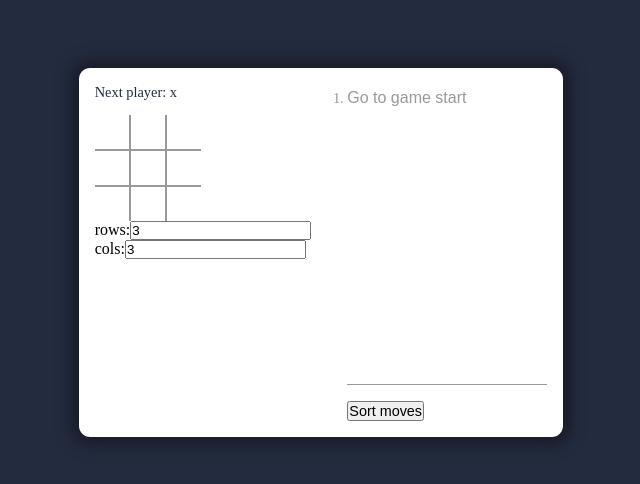
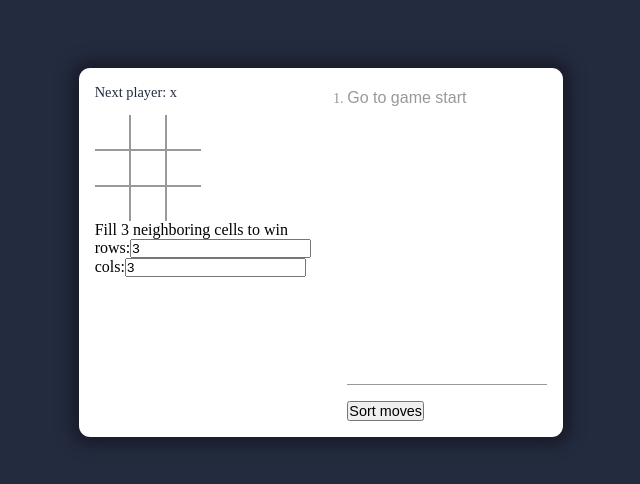
Before and after one commit to Yurimcalex/tic-tac-toe, a React (Vite) app: page / in a window 1280 px wide. Shown: the part 148-632 px from the top of the page, without its empty margins (319-959 px from the left). Built offline with nearby package versions, Linux system fonts and the light colour scheme.

Commit message:
Update the Controls comp to show cells amount need to fill to win

```diff
--- a/src/Controls.jsx
+++ b/src/Controls.jsx
@@ -1,6 +1,7 @@
 export default function Controls({ rows, cols, changeRows, changeCols }) {
 	return (
 		<div className='controls'>
+			<p>Fill {Math.min(rows, cols)} neighboring cells to win</p>
 			<div>
 				<span>rows:</span>
 				<input type="number" min="3" value={rows} onChange={changeRows} />
```
